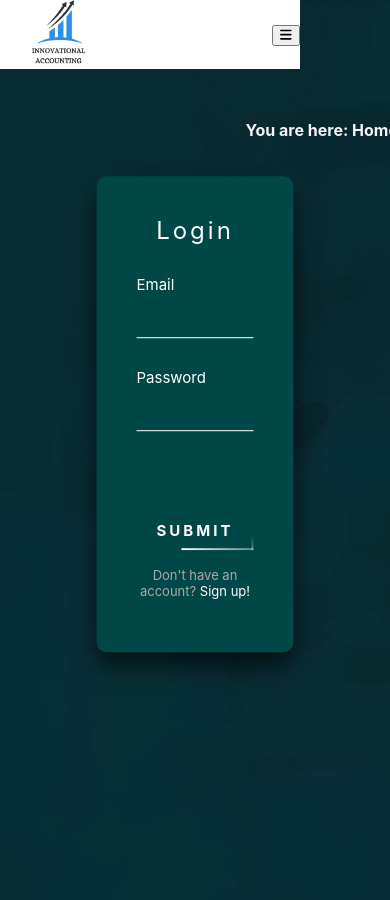
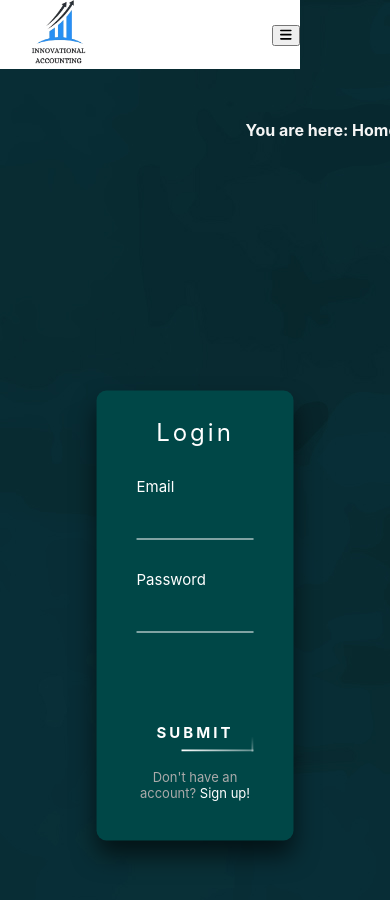
Before and after one commit to Pranjil97/gatpSolWebsite, a React (Create React App) app: page /login in a window 390 px wide. Shown: the top 900 px of the page. Built offline with nearby package versions, Linux system fonts and the light colour scheme.

Commit message:
login page layout update

```diff
--- a/src/Components/Css/login.css
+++ b/src/Components/Css/login.css
@@ -204,10 +204,10 @@
       position: absolute;
       top: 40%;
       width: fit-content;
-      height: fit-content;
+      height: 450px;
       padding: 40px;
       margin: 20px auto;
-      margin-top: 100px;
+      margin-top: 300px;
       transform: translate(-50%, -55%);
       /* background: rgba(0,0,0,.9); */
       background: rgb(0, 71, 71);
```
